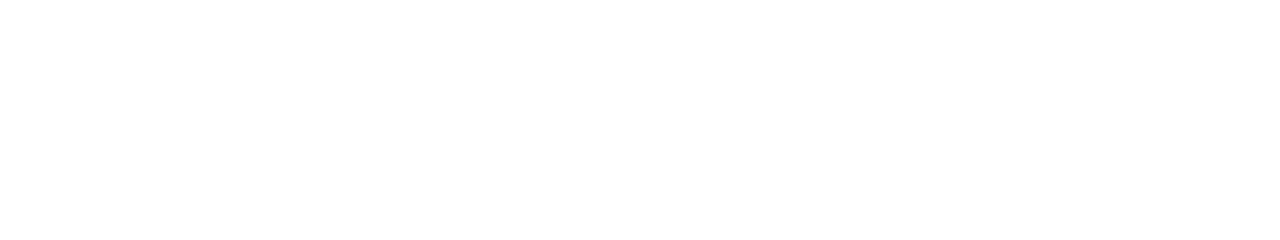
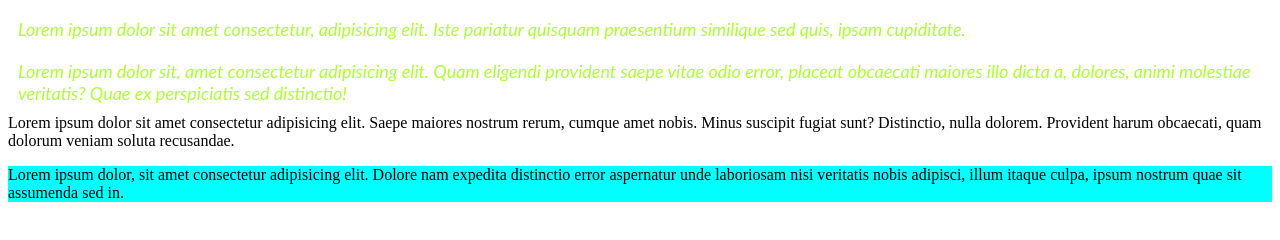
Before and after one commit to ArafatJamil/My-First-github-repo, a plain HTML site: page index.html in a window 1280 px wide. Drawn offline with Linux system fonts and the light colour scheme.

Commit message:
added the first blog

```diff
--- a/index.html
+++ b/index.html
@@ -4,8 +4,20 @@
     <meta charset="UTF-8">
     <meta name="viewport" content="width=device-width, initial-scale=1.0">
     <title>My git hub repo</title>
+    <link rel="stylesheet" href="style/first.css">
 </head>
 <body>
+    <div class="a">Lorem ipsum dolor sit amet consectetur, adipisicing elit. Iste pariatur quisquam praesentium similique sed quis, ipsam cupiditate.</div>
+
+    <div class="a">Lorem ipsum dolor sit, amet consectetur adipisicing elit. Quam eligendi provident saepe vitae odio error, placeat obcaecati maiores illo dicta a, dolores, animi molestiae veritatis? Quae ex perspiciatis sed distinctio!</div>
+
+    <div>
+        Lorem ipsum dolor sit amet consectetur adipisicing elit. Saepe maiores nostrum rerum, cumque amet nobis. Minus suscipit fugiat sunt? Distinctio, nulla dolorem. Provident harum obcaecati, quam dolorum veniam soluta recusandae.
+    </div>
+
+    <p>
+        Lorem ipsum dolor, sit amet consectetur adipisicing elit. Dolore nam expedita distinctio error aspernatur unde laboriosam nisi veritatis nobis adipisci, illum itaque culpa, ipsum nostrum quae sit assumenda sed in.
+    </p>
 
 </body>
 </html>
--- /dev/null
+++ b/style/first.css
@@ -0,0 +1,11 @@
+.a{
+    font-family:'Trebuchet MS', 'Lucida Sans Unicode', 'Lucida Grande', 'Lucida Sans', Arial, sans-serif;
+    font-style: italic;
+    font-size: large;
+    color: greenyellow;
+    padding: 10px;
+}
+
+p{
+    background-color: aqua;
+}
```
